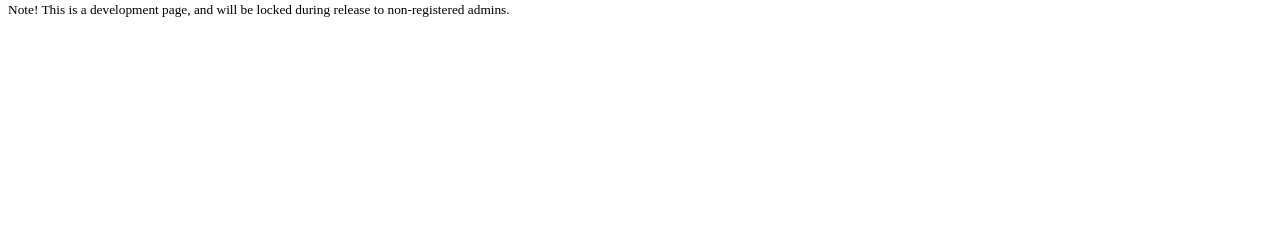
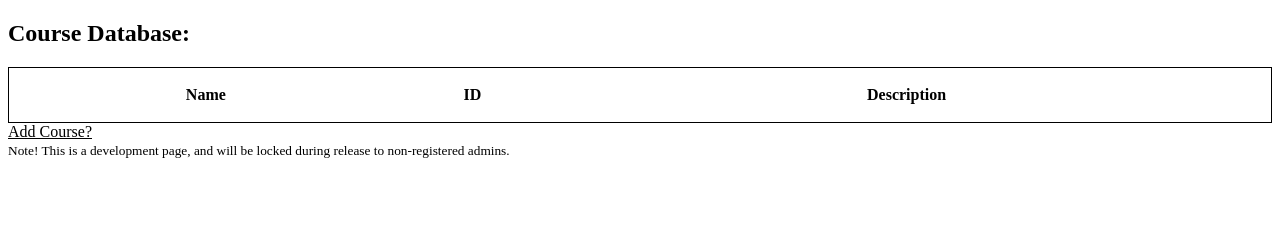
Before and after one commit to VerseGroup/PeerTutor-backend, a Flask app: page /admin in a window 1280 px wide. Shown: the part 183-423 px from the top of the page. Run offline with Flask 2, Linux system fonts and the light colour scheme; data that the repository does not hold is empty.

Commit message:
admins can now add courses on the web @ /admin

```diff
--- a/PeerTutor/admin/routes.py
+++ b/PeerTutor/admin/routes.py
@@ -2,11 +2,24 @@ from flask import (render_template, url_for, flash,
                    redirect, request, abort, Blueprint)
 from flask_login import current_user, login_required
 from PeerTutor import db
-from PeerTutor.models import User
+from PeerTutor.models import User, Course
+from PeerTutor.admin.forms import AddCourseForm
 
 admin = Blueprint('admin', __name__)
 
 @admin.route("/admin")
 def adminPage():
     users = User.query.order_by(User.date_joined.desc()).all()
-    return render_template('/admin.html', users=users)
+    courses = Course.query.order_by(Course.id.desc()).all()
+    return render_template('/admin.html', users=users, courses=courses)
+
+@admin.route('/admin/add', methods=['GET', 'POST'])
+def addCourse():
+    form = AddCourseForm()
+    if form.validate_on_submit():
+        course = Course(name=form.name.data, description=form.description.data)
+        db.session.add(course)
+        db.session.commit()
+        flash('Your post has been created!', 'alert')
+        return redirect(url_for('admin.adminPage'))
+    return render_template('create_course.html', form=form)
--- a/PeerTutor/api_resources/resources.py
+++ b/PeerTutor/api_resources/resources.py
@@ -48,3 +48,5 @@ class UserInfo(Resource):
         abort_if_user_doesnt_exist(user_id)
         user = User.query.get(user_id)
         return user.toJSON()
+
+#Requesting courses
--- a/PeerTutor/templates/admin.html
+++ b/PeerTutor/templates/admin.html
@@ -21,6 +21,24 @@
             </tr>
         {% endfor %}
     </table>
+
+    <h2> Course Database: </h2>
+    <table class="admin-table">
+        <tr>
+            <th> Name </th>
+            <th> ID </th>
+            <th> Description </th>
+        </tr>
+        {% for course in courses %}
+            <tr>
+                <td> {{ course.name }} </td>
+                <td> {{ course.id }} </td>
+                <td> {{ course.description }} </td>
+            </tr>
+        {% endfor %}
+    </table>
+    <a class="development-link" href="{{ url_for('admin.addCourse')}}"> Add Course? </a>
+    <br>
     <small>
         Note! This is a development page, and will be locked during release to non-registered admins.
     </small>
```
Also changed, not shown: PeerTutor/admin/forms.py (added, +8 -0 lines), PeerTutor/templates/create_course.html (added, +43 -0 lines), PeerTutor/PeerTutor.db.
